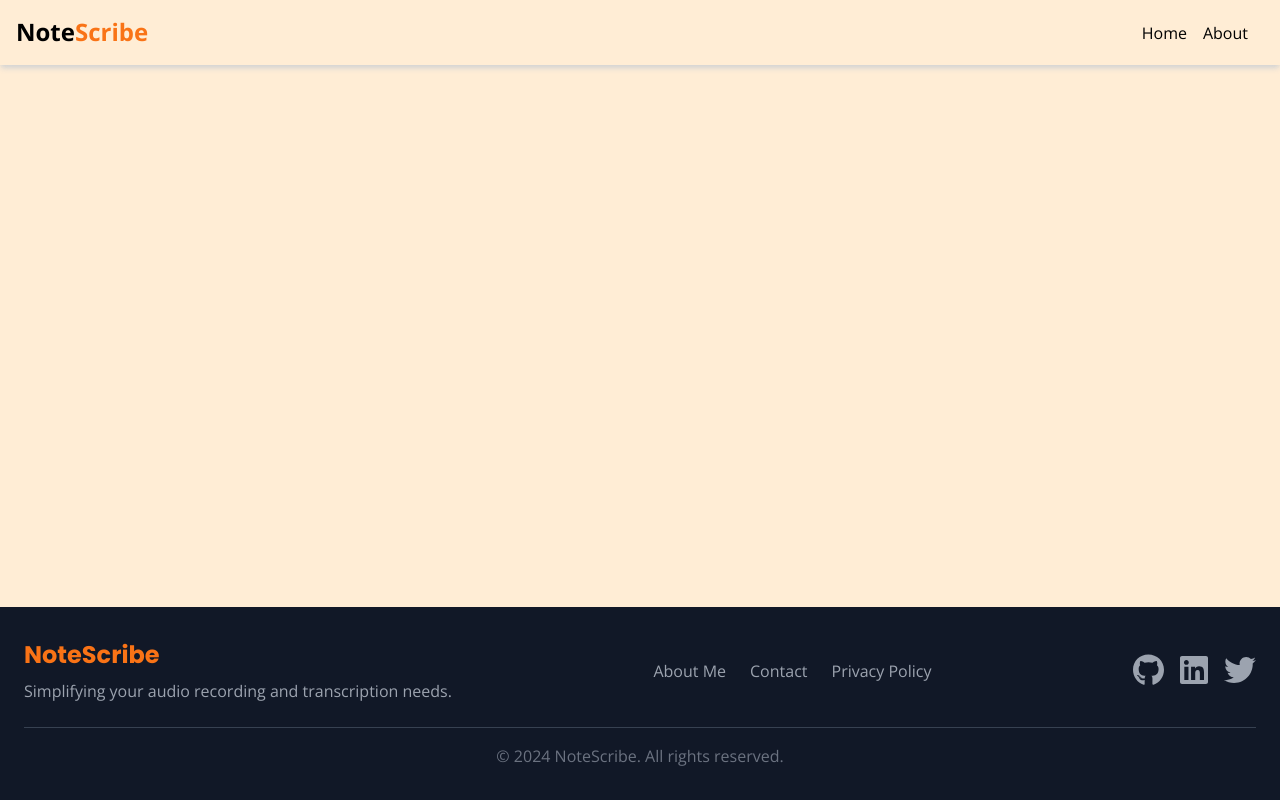
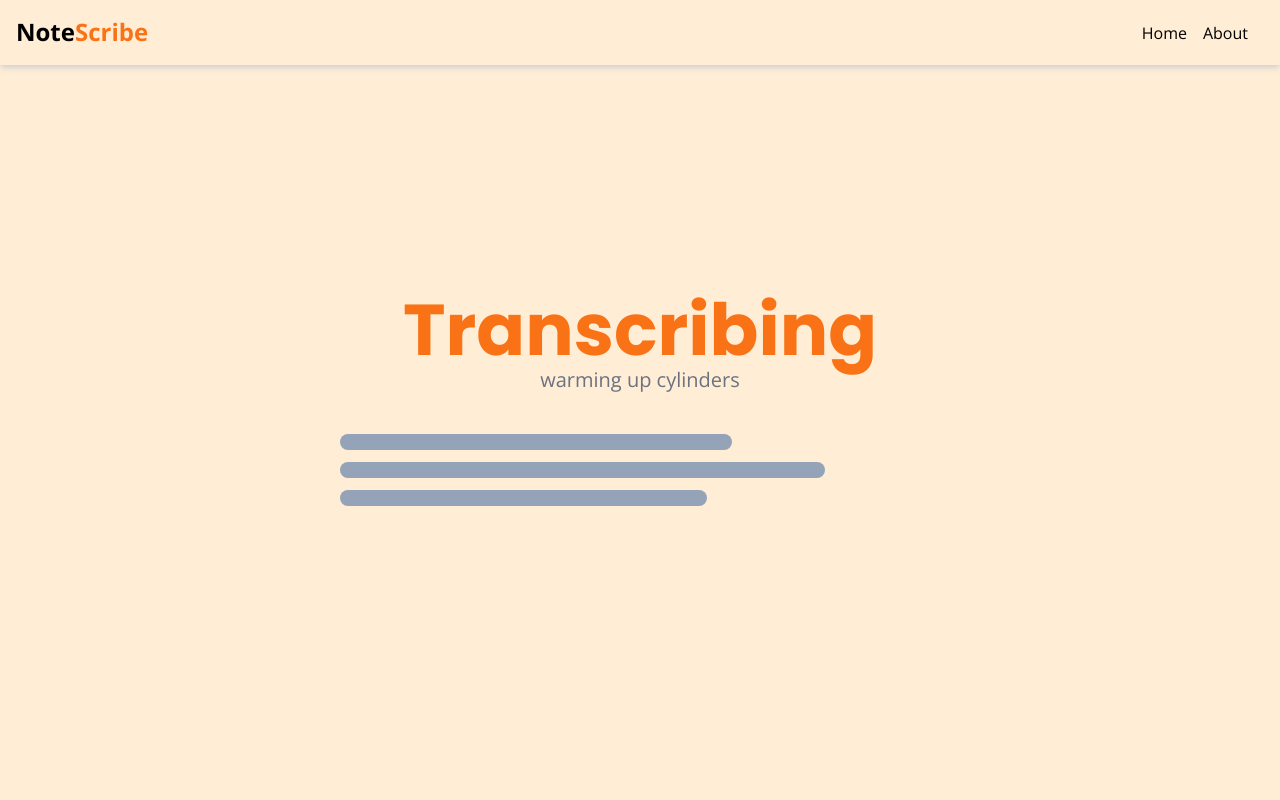
Before and after one commit to hphng/NoteScribe, a React (Vite) app: page /loading in a window 1280 px wide. Shown: the top 800 px of the page. Built offline with nearby package versions, Linux system fonts and the light colour scheme.

Commit message:
add loading page

```diff
--- a/src/App.jsx
+++ b/src/App.jsx
@@ -5,6 +5,7 @@ import Main from './pages/Main'
 import About from './pages/About'
 import AudioPlayer from './pages/AudioPlayer'
 import Footer from './components/Footer'
+import Loading from './components/Loading'
 
 export default function App() {
   return (
@@ -16,6 +17,7 @@ export default function App() {
             <Route path="/" element={<Main />} />
             <Route path="/about" element={<About />} />
             <Route path="/test" element={<AudioPlayer />} />
+            <Route path="/loading" element={<Loading />} />
           </Routes>
         </div>
         <Footer />
--- /dev/null
+++ b/src/components/Loading.jsx
@@ -0,0 +1,21 @@
+import React from 'react'
+
+const Loading = () => {
+  return (
+    <div className='min-h-screen flex flex-col justify-center items-center text-center'>
+      <div className='flex flex-col pb-10'>
+        <h1 className='font-bold text-7xl text-orange-500'>Transcribing</h1>
+        <p className='text-xl text-gray-500'>warming up cylinders</p>
+      </div>
+      <div className='flex flex-col gap-3 max-w-[600px] w-full'>
+        {[0, 1, 2].map(val => {
+          return (
+            <div key={val} className={'rounded-full h-4 bg-slate-400 loading ' + `loading${val}`}></div>
+          )
+        })}
+      </div>
+    </div>
+  )
+}
+
+export default Loading
--- a/src/index.css
+++ b/src/index.css
@@ -93,7 +93,7 @@ h6,
   position: relative;
 }
 
-.custom-range-slider:active::-webkit-slider-thumb{
+.custom-range-slider:active::-webkit-slider-thumb {
   transform: scale(1.2);
   background: var(--selectedKnobby);
 }
@@ -112,39 +112,34 @@ h6,
   position: relative;
 }
 
-.custom-range-slider:active::-moz-range-thumb{
+.custom-range-slider:active::-moz-range-thumb {
   transform: scale(1.2);
   background: var(--selectedKnobby);
 }
-/* .custom-range-slider {
-  --bar-bg: red;
-  --seek-before-width: 100px;
-  --seek-before-color: blue;
-  --knobby: green;
-  --selectedKnobby: yellow;
-  appearance: none;
-  width: 100%;
-  height: 8px;
-  background: rgb(249, 115, 22, 0.5);
-  border-radius: 4px;
-  outline: none;
+
+/* Loading screen in Loading component*/
+.loading {
+  animation: width 5s linear infinite;
 }
 
-.custom-range-slider::-webkit-slider-thumb {
-  appearance: none;
-  width: 16px;
-  height: 16px;
-  background-color: black;
-  border-radius: 50%;
-  cursor: pointer;
-  transition: background-color 0.3s;
+.loading1 {
+  animation-delay: -4s;
 }
 
-.custom-range-slider::-moz-range-thumb {
-  width: 16px;
-  height: 16px;
-  background-color: black;
-  border-radius: 50%;
-  cursor: pointer;
-  transition: background-color 0.3s;
-} */
+.loading2 {
+  animation-delay: -2s;
+}
+
+@keyframes width {
+  0% { width: 100%; }
+  10% { width: 73%; }
+  20% { width: 35%; }
+  30% { width: 37%; }
+  40% { width: 48%; }
+  50% { width: 65%; }
+  60% { width: 46%; }
+  70% { width: 38%; }
+  80% { width: 66%; }
+  90% { width: 76%; }
+  100% { width: 100%; }
+}
```
